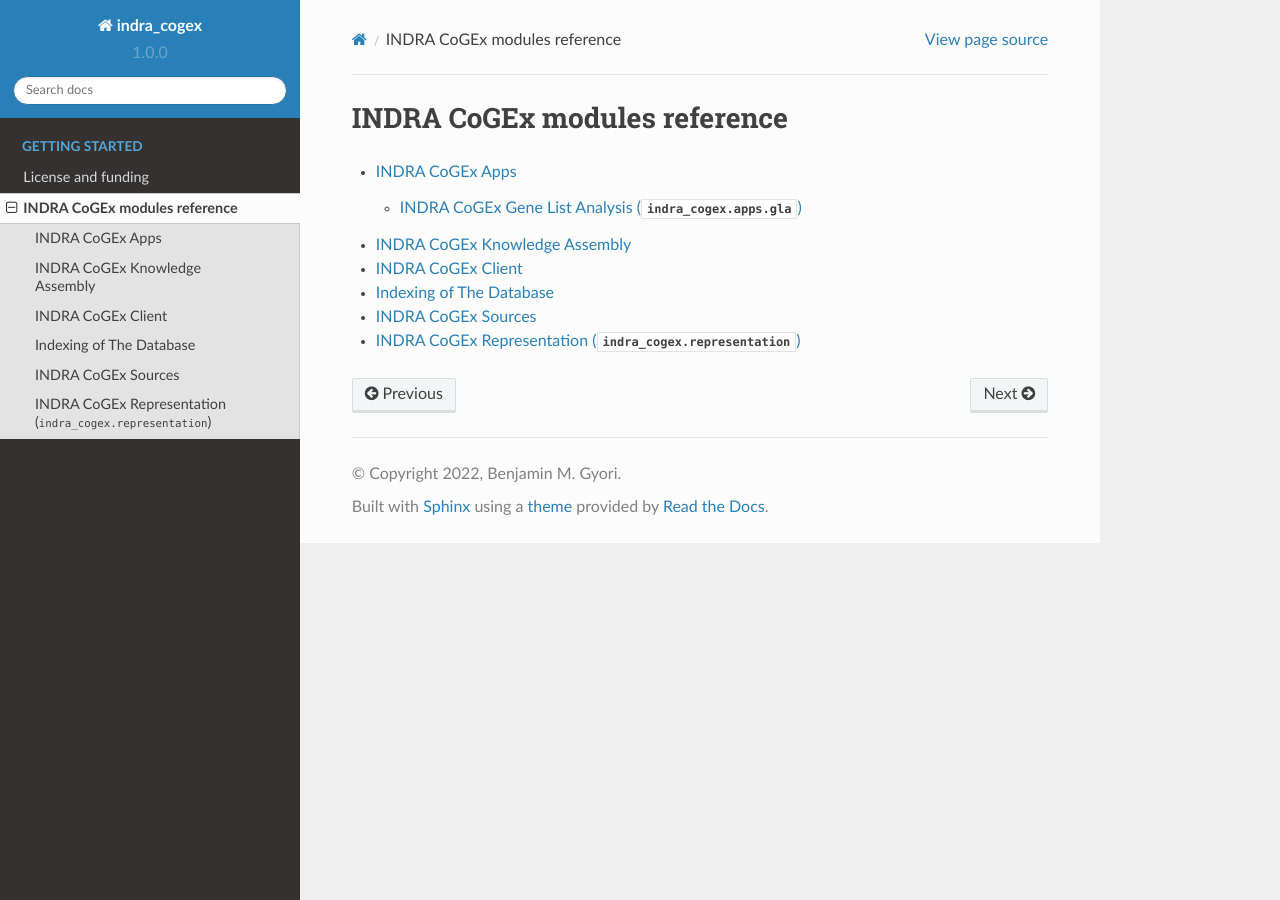
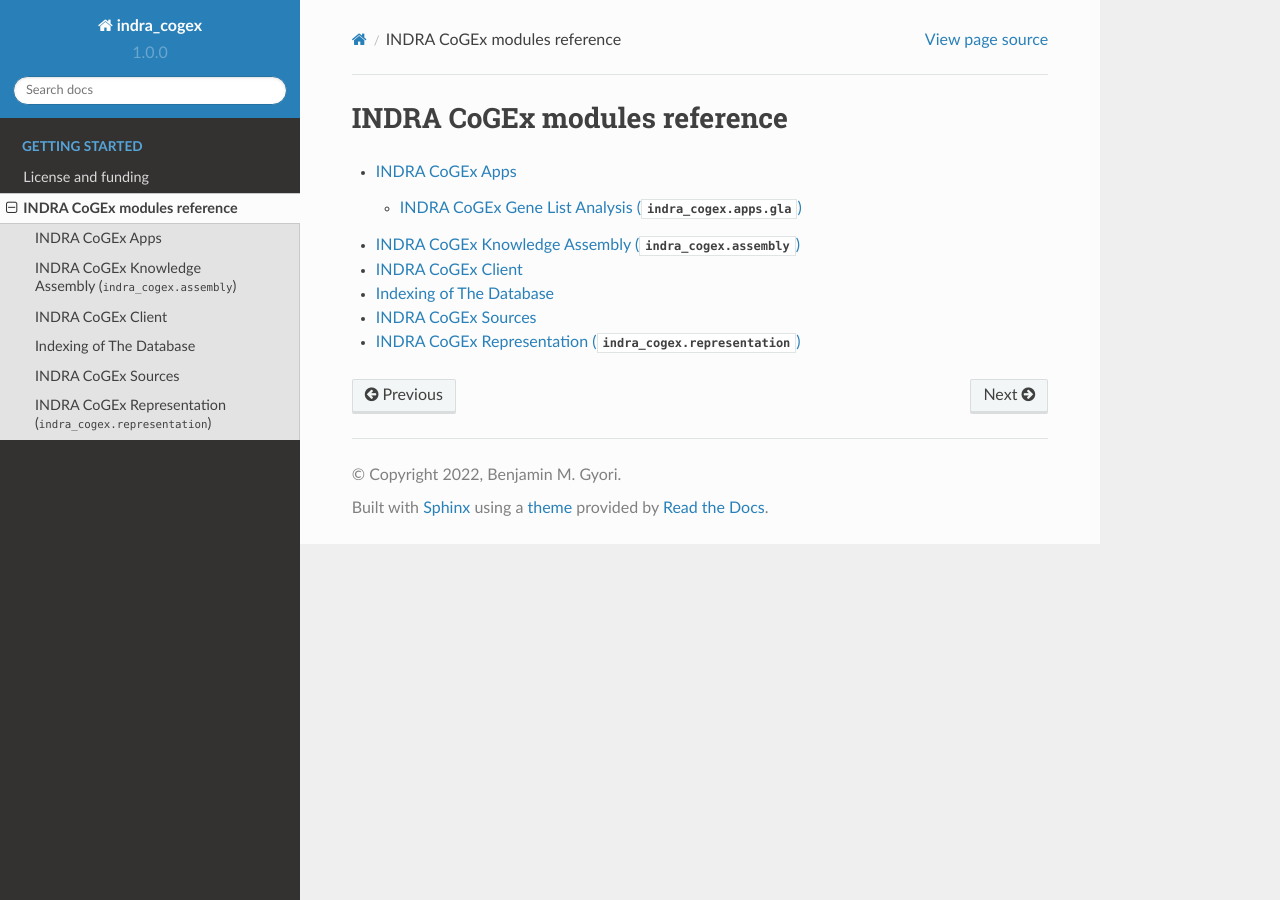
Before and after one commit to gyorilab/indra_cogex, a Sphinx documentation site: the page built from docs/source/modules/index.rst, in a window 1280 px wide. Built offline with Sphinx 7.4.7 and the Read the Docs theme 2.0.0, drawn with Linux system fonts in a browser that asks for light colours.

Commit message:
Add automodule for assembly module

```diff
--- a/docs/source/modules/assembly/index.rst
+++ b/docs/source/modules/assembly/index.rst
@@ -1,6 +1,7 @@
 .. _indra_cogex_assembly_ref:
 
-INDRA CoGEx Knowledge Assembly
-==============================
+INDRA CoGEx Knowledge Assembly (:py:mod:`indra_cogex.assembly`)
+===============================================================
 
-How INDRA CoGEx assembles the knowledge base.
+.. automodule:: indra_cogex.assembly
+    :members:
```
